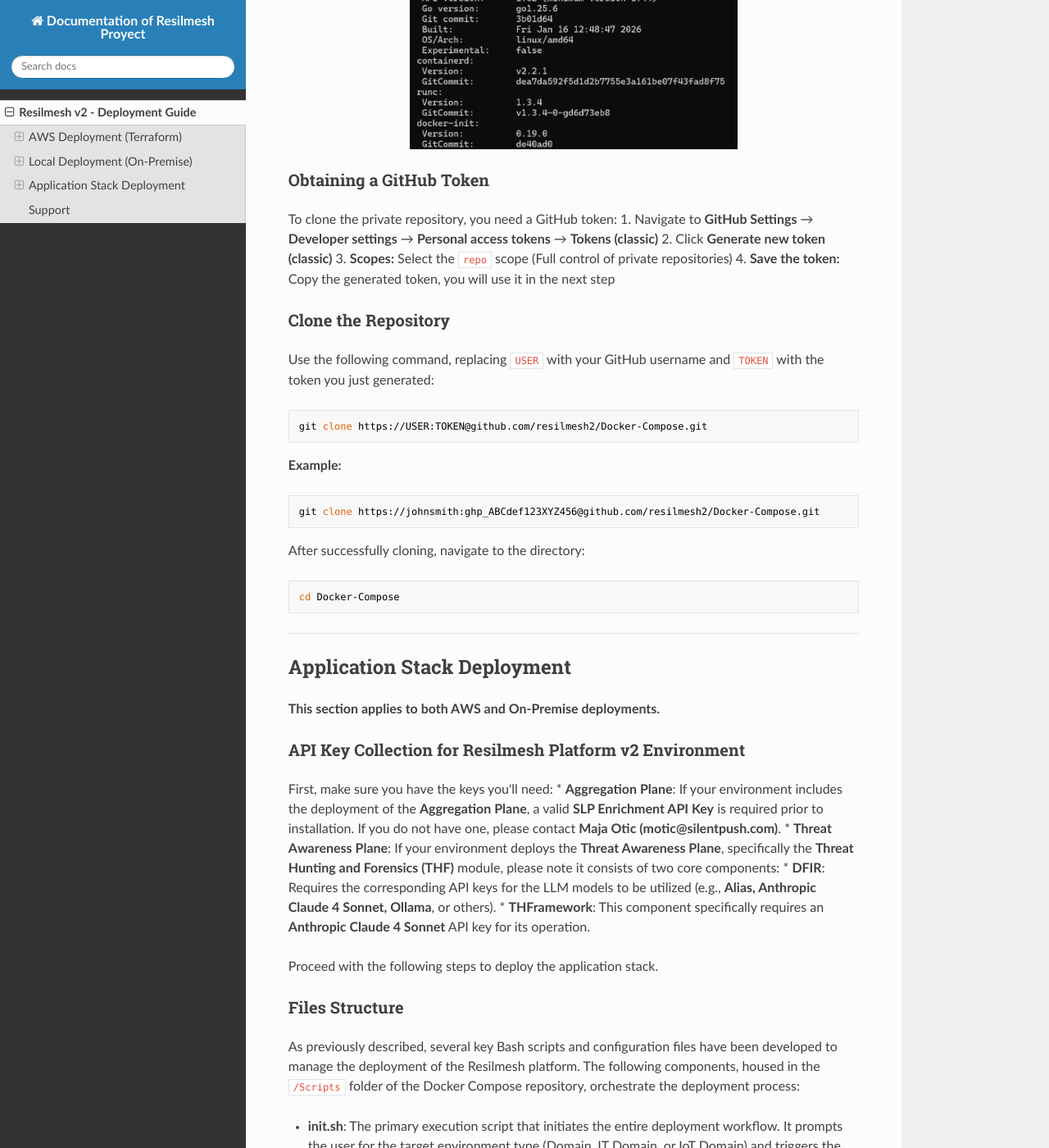
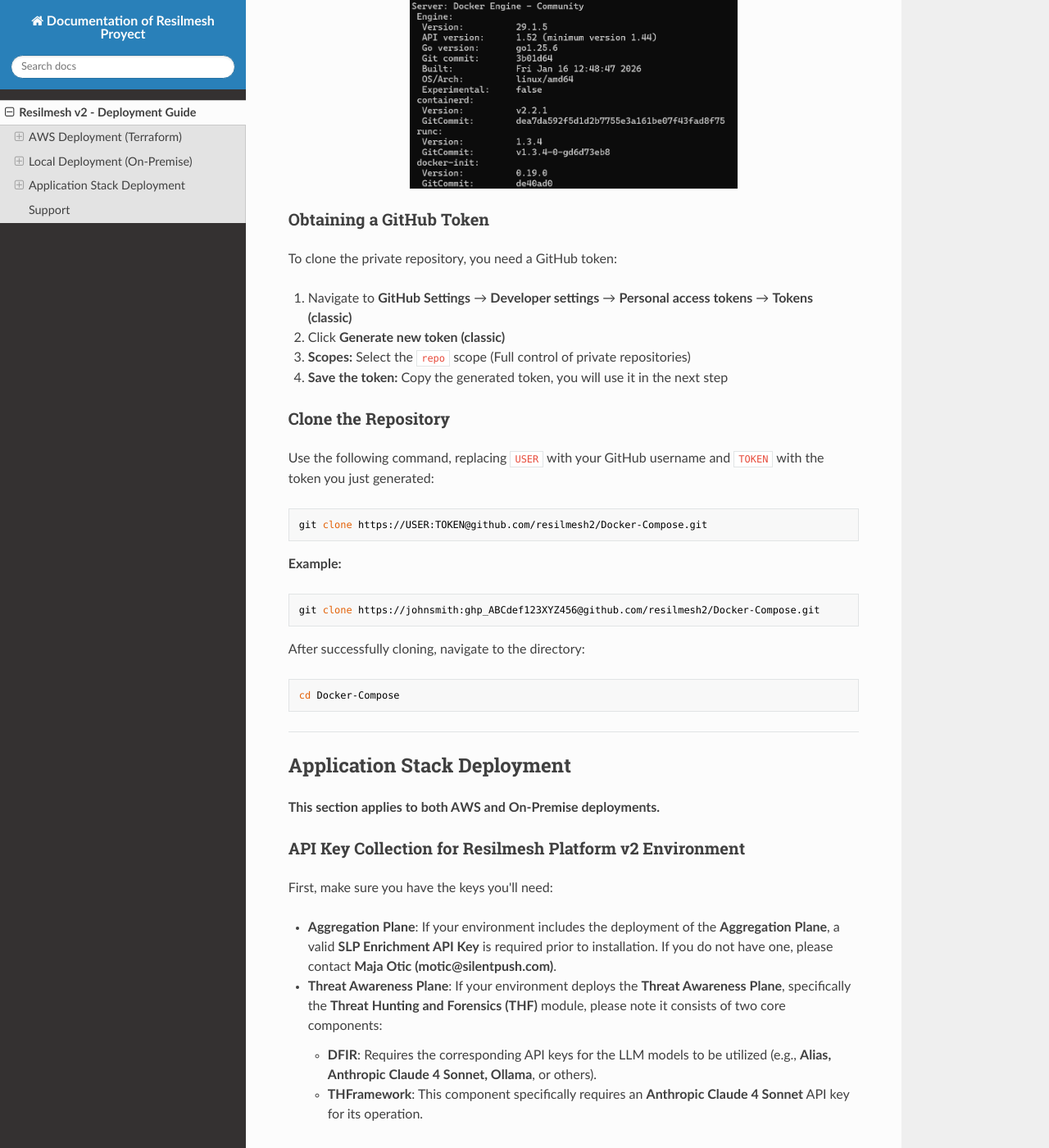
Before and after one commit to LLVSGMV/Piloto2-Resilmesh-AWS, an MkDocs documentation site: the page built from docs/index.md, in a window 1280 px wide and 1400 px high, scrolled down 8623 px. Shown: the whole window at 82% size. Built offline with MkDocs 1.6.1, drawn with Linux system fonts in a browser that asks for light colours; nearby versions of some CDN libraries; some of the changed text lies outside the part shown.

Commit message:
Update documentation

````diff
--- a/docs/index.md
+++ b/docs/index.md
@@ -54,13 +54,13 @@ It deploys networking, IAM, and a single EC2 instance ready to run containers (D
 ### Architecture
 ```mermaid
 flowchart LR
-  Internet([Internet]) -->|Allowed source IPs only| SG[Security Groups<br/>per-IP allowlist]
-  SG --> EIP[Elastic IP]
-  EIP --> EC2[EC2 Ubuntu 24.04]
-  EC2 -->|Default route| RT[Public Route Table]
-  RT --> IGW[Internet Gateway]
-  IGW --> Internet
-  EC2 --> IAM[IAM Instance Profile<br/>SSM Core]
+    Internet([Internet]) -->|Allowed source IPs only| SG[Security Groups<br/>per-IP allowlist]
+    SG --> EIP[Elastic IP]
+    EIP --> EC2[EC2 Ubuntu 24.04]
+    EC2 -->|Default route| RT[Public Route Table]
+    RT --> IGW[Internet Gateway]
+    IGW --> Internet
+    EC2 --> IAM[IAM Instance Profile<br/>SSM Core]
 ```
 
 ### Repository Structure
@@ -147,7 +147,7 @@ This repo uses a **tfvars** file to keep environment-specific inputs together.
 
 ##### Example: `envs/piloto2.tfvars.example`
 
-> **Important:** do not commit real tokens/keys to git. Therefore, copy this file to the same path and name it `piloto2.tfvars`
+**Important:** do not commit real tokens/keys to git. Therefore, copy this file to the same path and name it `piloto2.tfvars`
 
 ```hcl
 region  = "eu-west-1"
@@ -172,6 +172,7 @@ my_ips = [
 ##### Why `envs/piloto2.tfvars` matters
 
 Keeping configuration in `envs/piloto2.tfvars` helps you:
+
 * **Separate code from configuration** (same Terraform code can deploy different environments)
 * **Reproducibly control access** via `my_ips` (tight allowlist rather than open inbound)
 * **Rotate credentials easily** (e.g., change GitHub token or SSH keys without touching module code)
@@ -370,6 +371,7 @@ All tests were performed using these versions:
 ### Obtaining a GitHub Token
 
 To clone the private repository, you need a GitHub token:
+
 1. Navigate to **GitHub Settings** → **Developer settings** → **Personal access tokens** → **Tokens (classic)**
 2. Click **Generate new token (classic)**
 3. **Scopes:** Select the `repo` scope (Full control of private repositories)
@@ -403,6 +405,7 @@ cd Docker-Compose
 ### API Key Collection for Resilmesh Platform v2 Environment
 
 First, make sure you have the keys you'll need:
+
 * **Aggregation Plane**: If your environment includes the deployment of the **Aggregation Plane**, a valid **SLP Enrichment API Key** is required prior to installation. If you do not have one, please contact **Maja Otic (motic@silentpush.com)**.
 * **Threat Awareness Plane**: If your environment deploys the **Threat Awareness Plane**, specifically the **Threat Hunting and Forensics (THF)** module, please note it consists of two core components:
     * **DFIR**: Requires the corresponding API keys for the LLM models to be utilized (e.g., **Alias, Anthropic Claude 4 Sonnet, Ollama**, or others).
````
